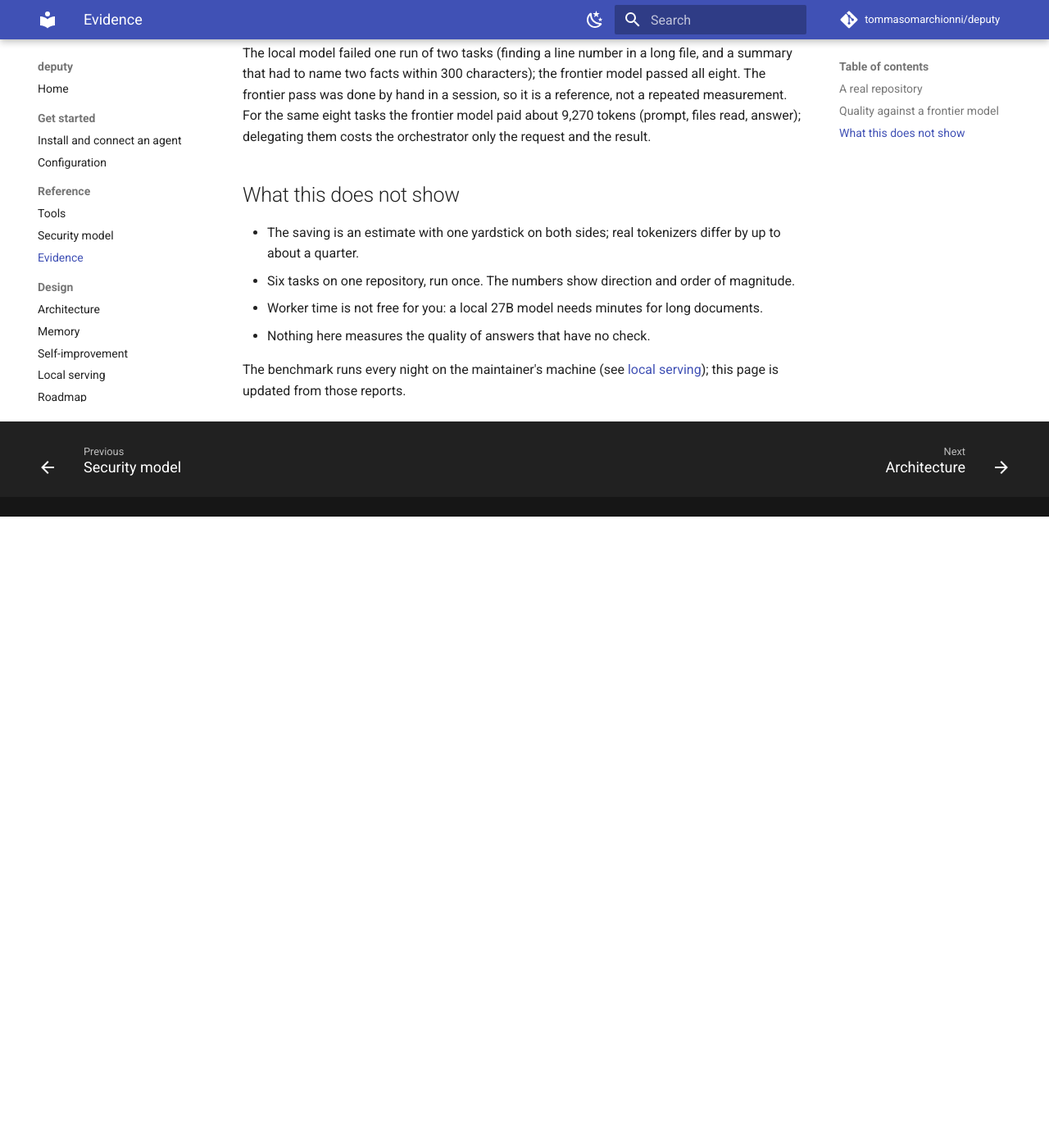
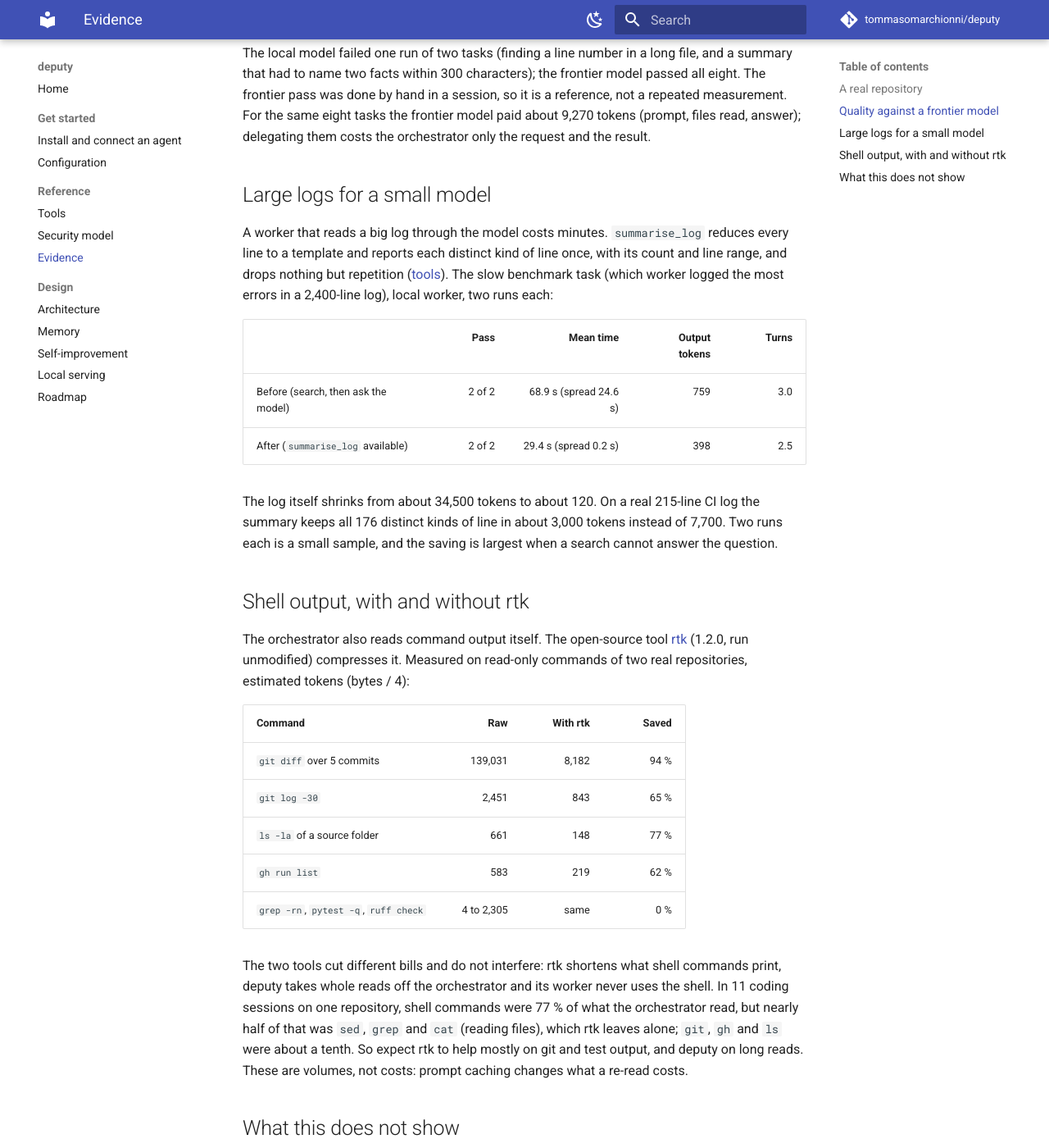
Before and after one commit to tommasomarchionni/deputy, an MkDocs documentation site: the page built from docs/evidence.md, in a window 1280 px wide and 1400 px high, scrolled down 1313 px. Shown: the whole window at 82% size. Built offline with MkDocs 1.6.1 and Material for MkDocs 9.7.7, drawn with Linux system fonts in a browser that asks for light colours; comment, search, counter and statistics services are not loaded; before the commit the page ends 1943 px from its top, so only the background shows below that.

Commit message:
docs: evidence for summarise_log and for shell output with rtk

```diff
--- a/docs/evidence.md
+++ b/docs/evidence.md
@@ -42,6 +42,43 @@ frontier pass was done by hand in a session, so it is a reference, not a repeate
 For the same eight tasks the frontier model paid about 9,270 tokens (prompt, files read, answer);
 delegating them costs the orchestrator only the request and the result.
 
+## Large logs for a small model
+
+A worker that reads a big log through the model costs minutes. `summarise_log` reduces every line
+to a template and reports each distinct kind of line once, with its count and line range, and drops
+nothing but repetition ([tools](tools.md#large-logs-summarise_log)). The slow benchmark task (which
+worker logged the most errors in a 2,400-line log), local worker, two runs each:
+
+| | Pass | Mean time | Output tokens | Turns |
+| --- | ---: | ---: | ---: | ---: |
+| Before (search, then ask the model) | 2 of 2 | 68.9 s (spread 24.6 s) | 759 | 3.0 |
+| After (`summarise_log` available) | 2 of 2 | 29.4 s (spread 0.2 s) | 398 | 2.5 |
+
+The log itself shrinks from about 34,500 tokens to about 120. On a real 215-line CI log the summary
+keeps all 176 distinct kinds of line in about 3,000 tokens instead of 7,700. Two runs each is a
+small sample, and the saving is largest when a search cannot answer the question.
+
+## Shell output, with and without rtk
+
+The orchestrator also reads command output itself. The open-source tool
+[rtk](https://github.com/rtk-ai/rtk) (1.2.0, run unmodified) compresses it. Measured on read-only
+commands of two real repositories, estimated tokens (bytes / 4):
+
+| Command | Raw | With rtk | Saved |
+| --- | ---: | ---: | ---: |
+| `git diff` over 5 commits | 139,031 | 8,182 | 94 % |
+| `git log -30` | 2,451 | 843 | 65 % |
+| `ls -la` of a source folder | 661 | 148 | 77 % |
+| `gh run list` | 583 | 219 | 62 % |
+| `grep -rn`, `pytest -q`, `ruff check` | 4 to 2,305 | same | 0 % |
+
+The two tools cut different bills and do not interfere: rtk shortens what shell commands print,
+deputy takes whole reads off the orchestrator and its worker never uses the shell. In 11 coding
+sessions on one repository, shell commands were 77 % of what the orchestrator read, but nearly half
+of that was `sed`, `grep` and `cat` (reading files), which rtk leaves alone; `git`, `gh` and `ls`
+were about a tenth. So expect rtk to help mostly on git and test output, and deputy on long reads.
+These are volumes, not costs: prompt caching changes what a re-read costs.
+
 ## What this does not show
 
 - The saving is an estimate with one yardstick on both sides; real tokenizers differ by up to about
```
